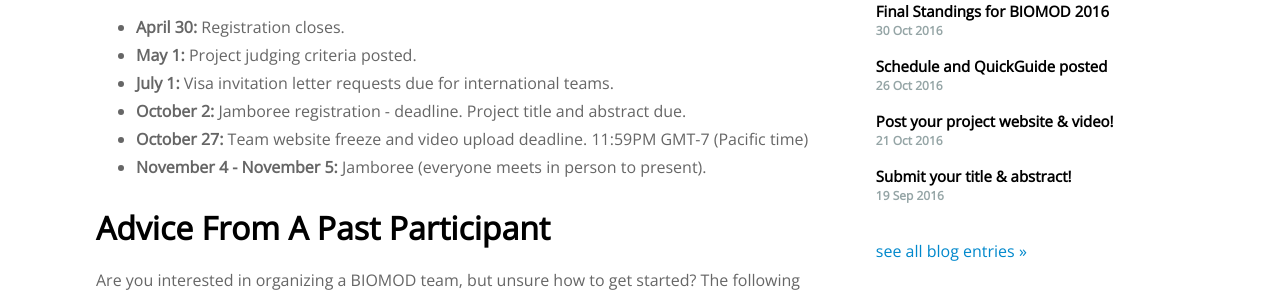
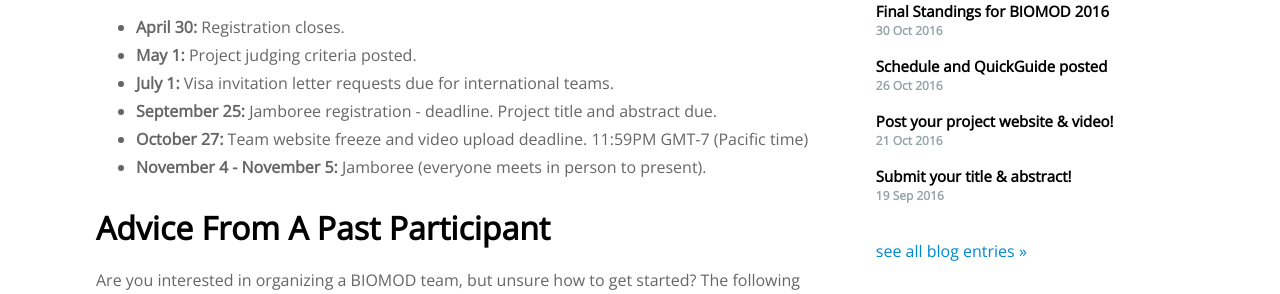
Before and after one commit to sdouglas/biomod, a Jekyll site: the page built from how-join/index.md, in a window 1280 px wide and 900 px high, scrolled down 575 px. Shown: the part 160-454 px from the top of the window. Built offline with Jekyll 4.4.1, drawn with Linux system fonts in a browser that asks for light colours; nearby versions of some CDN libraries; some of the changed lines change nothing that is shown.

Commit message:
update timeline dates

```diff
--- a/_config.yml
+++ b/_config.yml
@@ -21,8 +21,8 @@ upcoming_date: "Apr 30 2017 23:59:00"
 team_registration_opens: "Feb 15 2017 14:00:00"
 team_registration_deadline: "Apr 30 2017 23:59:00"
 judging_criteria_posted: "May 1 2017 23:59:00"
-jamboree_registration_start: "Jul 25 2017 00:00:00"
-jamboree_registration_deadline: "Oct 2 2017 23:59:00"
+jamboree_registration_start: "Apr 27 2017 00:00:00"
+jamboree_registration_deadline: "Sep 25 2017 23:59:00"
 project_abstract_deadline: "Oct 2 2017 23:59:00"
 # wiki video deadline supposed to be in Pacific time zone
 wiki_video_deadline: "Oct 27 2017 11:59:00"
```
Also changed, not shown: jamboree/index.md (line endings or trailing spaces).
